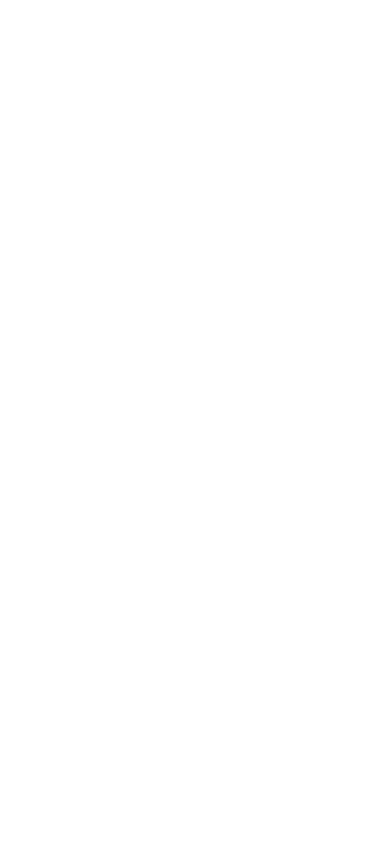
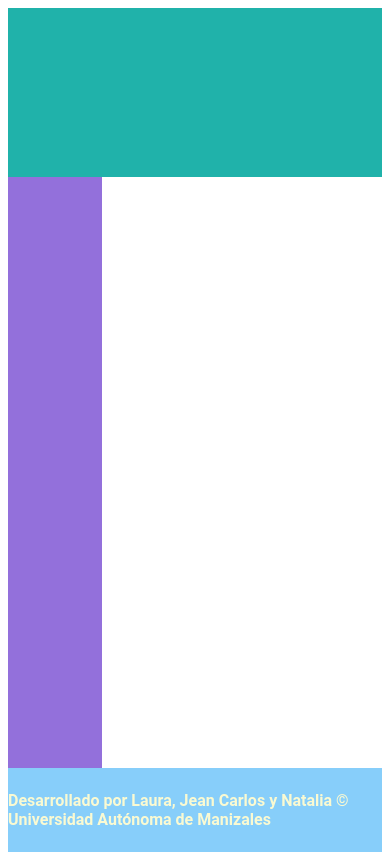
Before and after one commit to LauCaro15/TallerFrontEnd, a plain HTML site: page index.html in a window 390 px wide. Drawn offline with Linux system fonts and the light colour scheme.

Commit message:
Creación de Github

```diff
--- /dev/null
+++ b/Css/style.css
@@ -0,0 +1,89 @@
+* {
+    font-family: 'Roboto' , sans-serif ;
+}
+
+content {
+    margin: 5px auto ;
+}
+
+.grid {
+    display: grid ;
+    justify-content: center ;
+}
+
+header {
+    grid-template-columns: 1fr 2fr 3fr ;
+    grid-auto-rows: 10vh ;
+    align-items: center ;
+    justify-items: center ;
+    background-color: lightseagreen;
+    text-align: center ;
+}
+
+.header-element {
+    align-content: center ;
+    align-self: center ;
+    padding: 10px ;
+    color: lightgoldenrodyellow ;
+}
+
+nav {
+    grid-template-columns: repeat(5 , 1fr) ;
+    grid-template-rows: 10vh ;
+    background-color: lightseagreen;
+    text-align: center ;
+}
+
+.nav-element {
+    align-content: center ;
+    padding: 10px ;
+    color: lightgoldenrodyellow ;
+}
+
+aside {
+    width: 25% ;
+    height: 70vh ;
+    float: left ;
+    grid-template-columns: 1fr ;
+    grid-auto-rows: 1fr ;
+    align-items: center ;
+    justify-items: center ;
+    background-color: mediumpurple ;
+    text-align: center ;
+}
+
+section {
+    width: 75% ;
+    height: 70vh ;
+    float: left ;
+}
+
+footer {
+    grid-template-columns: 1fr ;
+    grid-auto-rows: 10vh ;
+    align-items: center ;
+    justify-items: center ;
+    background-color: lightskyblue;
+    color: lightgoldenrodyellow ;
+    float: left ;
+    width: 100% ;
+}
+
+#footer-text {
+    align-content: center ;
+    align-self: center ;
+    padding: 10px ;
+}
+
+@media screen and (max-width: 600px) {
+
+    header {
+        grid-template-columns: 1fr 2fr ;
+        justify-content: center ;
+    }
+
+    #header-tagline {
+        grid-column: 1 / 3 ;
+    }
+
+}
--- a/index.html
+++ b/index.html
@@ -1,12 +1,81 @@
 <!DOCTYPE html>
-<html lang="en">
+<html lang="es">
+
 <head>
     <meta charset="UTF-8">
     <meta http-equiv="X-UA-Compatible" content="IE=edge">
     <meta name="viewport" content="width=device-width, initial-scale=1.0">
-    <title>Document</title>
+
+    <meta name="author" content="Laura Carolina Candamil Cortés">
+    <meta name="author" content="Jean Carlos Ballesteros Zamora">
+    <meta name="author" content="Natalia Pineda Serna">
+
+    <meta name="keywords" content="HTML , CSS , Pets ">
+    <meta name="description" content="Web Page">
+
+    <link href="https://cdnjs.cloudflare.com/ajax/libs/font-awesome/6.1.2/css/all.min.css" rel="stylesheet" />
+
+    <link rel="stylesheet" href="./CSS/style.css">
+    <title> Nuestra Página </title>
 </head>
+
 <body>
+    <header class="grid">
+
+        <div class="header-element" id="logo-header">
+            <!-- <i class="fa fa- fa-2x"></i> -->
+        </div>
+
+        <div class="header-element" id="name-header">
+
+        </div>
+
+        <div class="header-element" id="header-tagline">
+            <h4> </h4>
+        </div>
+
+    </header>
+
+    <!-- <nav class="grid">
+
+        <div class="nav-element" id="nav-dog">
+            <i class="fa-solid fa-dog fa-2x"></i>
+        </div>
+
+        <div class="nav-element" id="nav-cat">
+            <i class="fa-solid fa-cat fa-2x"></i>
+        </div>
+
+        <div class="nav-element" id="nav-rabbit">
+            <i class="fa-solid fa-rabbit"></i>
+        </div>
+
+        <div class="nav-element" id="nav-fish">
+            <i class="fa-solid fa-fish fa-2x"></i>
+        </div>
+
+        <div class="nav-element" id="nav-bird">
+            <i class="fa-solid fa-bird"></i>
+        </div>
+
+    </nav> -->
+
+    <aside class="grid">
+
+    </aside>
+
+    <section>
+        <embed name="embed-page" type="text/html" width="100%" height="100%"></embed>
+    </section>
+
+    <footer class="grid">
+
+        <div class="footer-text">
+            <h4> Desarrollado por Laura, Jean Carlos y Natalia © Universidad Autónoma de Manizales  </h4>
+        </div>
+
+    </footer>
 
 </body>
+
 </html>
```
Also changed, not shown: Css/Estilos.css (deleted).
